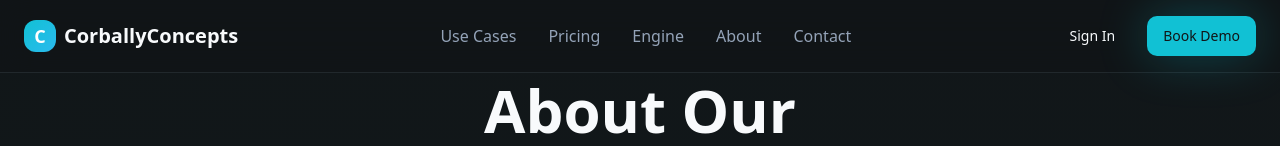
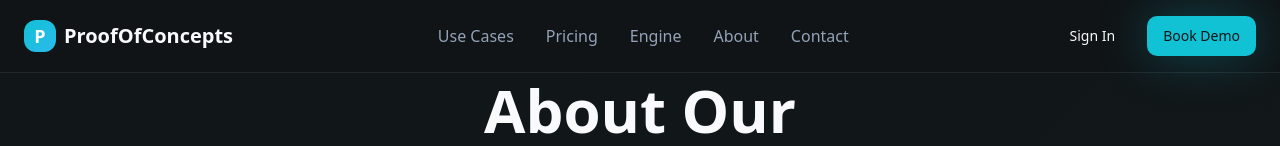
Before and after one commit to LexAiTools/proofofconcept, a React (Vite) app: page /about in a window 1280 px wide. Shown: the top 146 px of the page. Built offline with nearby package versions, Linux system fonts and the light colour scheme; the HTML template or start-up script is replaced by a standard one.

Commit message:
Zmień nazwę w nagłówku

```diff
--- a/src/App.tsx
+++ b/src/App.tsx
@@ -22,6 +22,7 @@ const App = () => (
       <BrowserRouter>
         <Routes>
           <Route path="/" element={<Index />} />
+          <Route path="/home" element={<Index />} />
           <Route path="/use-cases" element={<UseCases />} />
           <Route path="/pricing" element={<Pricing />} />
           <Route path="/engine" element={<Engine />} />
--- a/src/components/Header.tsx
+++ b/src/components/Header.tsx
@@ -11,12 +11,12 @@ export const Header = () => {
       <div className="container mx-auto px-6 py-4">
         <div className="flex items-center justify-between">
           {/* Logo */}
-          <div className="flex items-center space-x-2">
+          <Link to="/home" className="flex items-center space-x-2">
             <div className="w-8 h-8 bg-gradient-primary rounded-lg flex items-center justify-center">
-              <span className="text-white font-bold text-lg">C</span>
+              <span className="text-white font-bold text-lg">P</span>
             </div>
-            <span className="text-xl font-bold text-foreground">CorballyConcepts</span>
-          </div>
+            <span className="text-xl font-bold text-foreground">ProofOfConcepts</span>
+          </Link>
 
           {/* Desktop Navigation */}
           <nav className="hidden md:flex items-center space-x-8">
```
